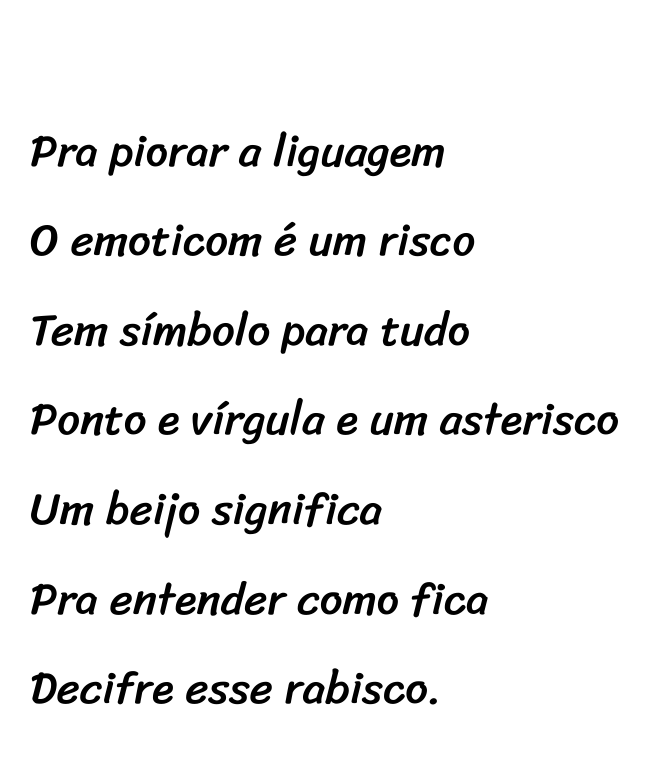
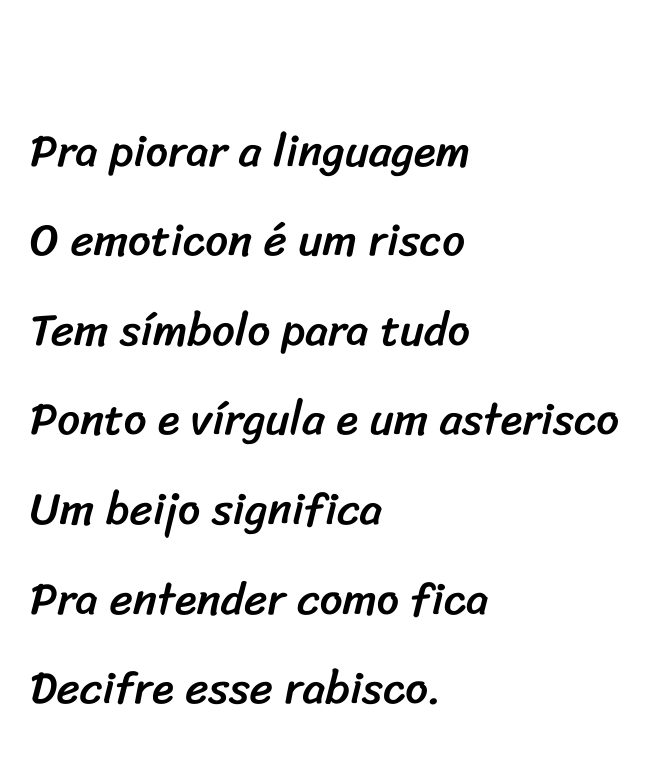
Before and after one commit to Gabriel-2206/projeto-cordel, a plain HTML site: page index.html in a window 1280 px wide. Shown: the part 2624-3400 px from the top of the page, without its empty margins (0-651 px from the left). Drawn offline with Linux system fonts and the light colour scheme.

Commit message:
correções ortográficas

```diff
--- a/index.html
+++ b/index.html
@@ -50,13 +50,13 @@
                 Ponto final nem se usa<br>
                 Ou vai até no começo<br>
                 Agora é .com<br>
-                Se o saite é muito bom<br>
+                Se o site é muito bom<br>
                 Ele vale um alto preço.
             </p>
 
             <p>
-                Pra piorar a liguagem<br>
-                O emoticom é um risco<br>
+                Pra piorar a linguagem<br>
+                O emoticon é um risco<br>
                 Tem símbolo para tudo<br>
                 Ponto e vírgula e um asterisco<br>
                 Um beijo significa<br>
```
